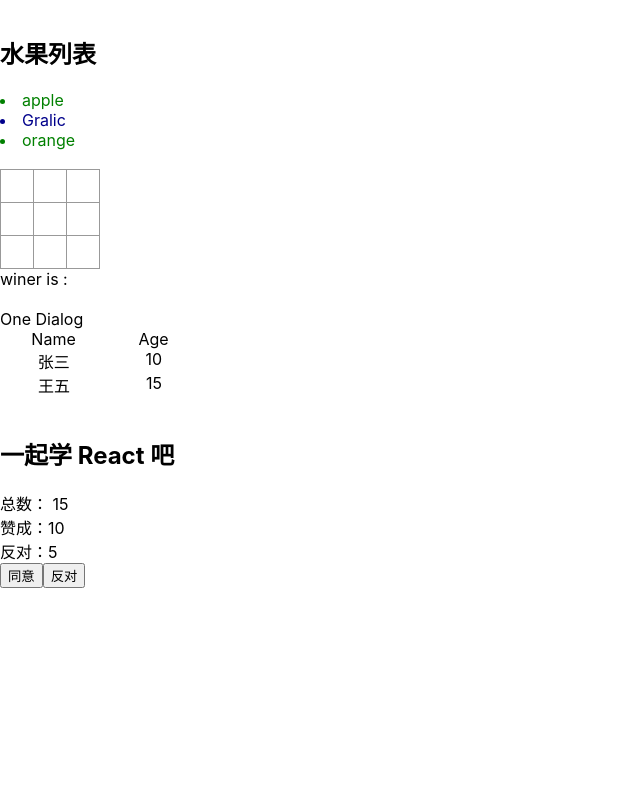
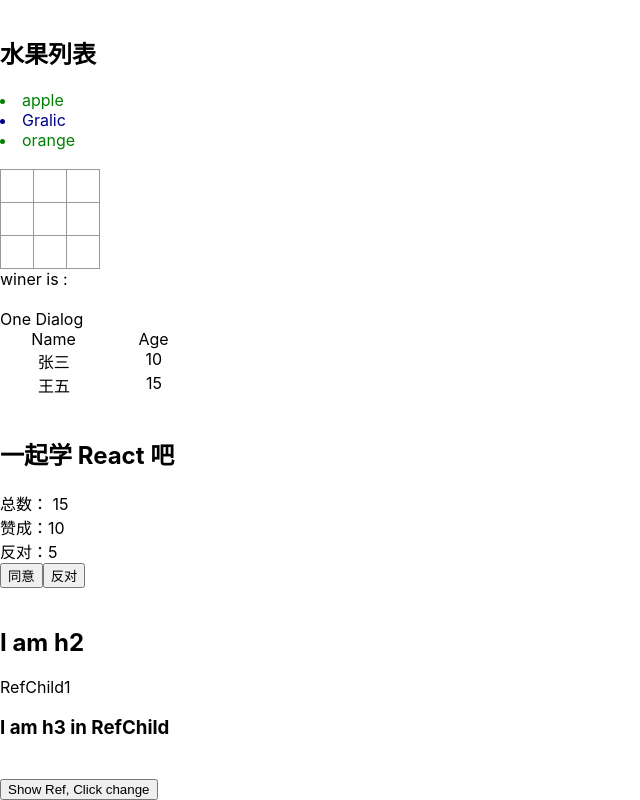
Before and after one commit to guguoyi/mytask, a React app in the folder myreact/: page / in a window 1280 px wide. Shown: the part 570-1370 px from the top of the page, without its empty margins (0-640 px from the left). Before the commit the page ends 1158 px from the top, so only its background shows below. Built offline with nearby package versions, Linux system fonts and the light colour scheme.

Commit message:
myreact: component ref demo

```diff
--- /dev/null
+++ b/myreact/src/RefDemo.js
@@ -0,0 +1,41 @@
+import React from "react";
+import { forwardRef, useRef, useImperativeHandle } from "react";
+
+let RefChild1 = forwardRef(function RefChild1(props, ref) {
+  const divRef = useRef(null);
+  const h3Ref = useRef(null);
+
+  useImperativeHandle(ref, () => ({
+    div: divRef,
+    h3: h3Ref,
+  }));
+
+  return (
+    <div ref={divRef}>
+      RefChild1
+      <br></br>
+      <h3 ref={h3Ref}>I am h3 in RefChild</h3>
+    </div>
+  );
+});
+
+export default class RefDemo extends React.Component {
+  showRef = () => {
+    this.innerH2.innerText = "h2:我被修改了";
+    // this.refChild1.div.current.innerText = "RefChild1: 我被修改了";
+    this.refChild1.h3.current.innerText = "RefChild1-h3: 我也被修改了";
+    console.log(this.innerH2);
+    console.log(this.refChild1);
+  };
+
+  render() {
+    return (
+      <div>
+        <h2 ref={(innerH2) => (this.innerH2 = innerH2)}>I am h2</h2>
+        <RefChild1 ref={(child) => (this.refChild1 = child)} />
+        <br></br>
+        <button onClick={this.showRef}>Show Ref, Click change</button>
+      </div>
+    );
+  }
+}
--- a/myreact/src/index.js
+++ b/myreact/src/index.js
@@ -5,6 +5,7 @@ import App from "./App";
 import reportWebVitals from "./reportWebVitals";
 import Dialog from "./Dialog";
 import Vote from "./Vote";
+import RefDemo from "./RefDemo";
 
 const root = ReactDOM.createRoot(document.getElementById("root"));
 
@@ -137,6 +138,8 @@ root.render(
     </Dialog>
     <br></br>
     <Vote title="一起学 React 吧"></Vote>
+    <br></br>
+    <RefDemo>RefDemo</RefDemo>
   </>
 );
 
```
